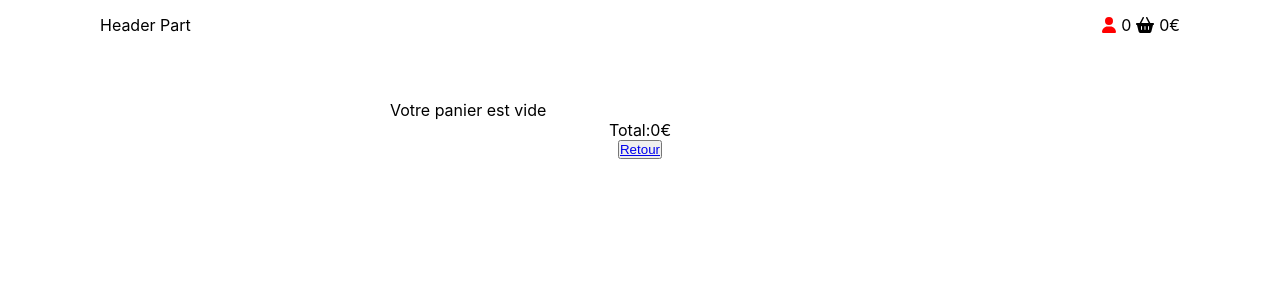
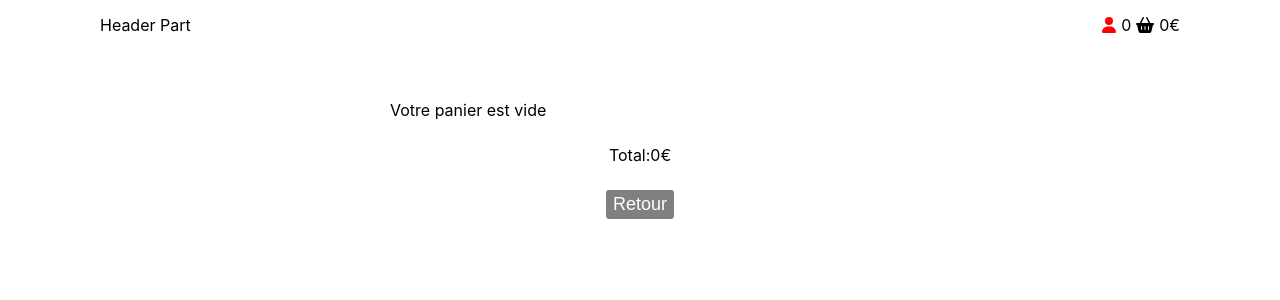
Before and after one commit to AvirKarakitsos/REACT_ecommerce_frontend, a React (Vite) app: page /cart in a window 1280 px wide. Shown: the top 300 px of the page. Built offline with nearby package versions, Linux system fonts and the light colour scheme.

Commit message:
feat: styled buttons

```diff
--- a/src/app/App.scss
+++ b/src/app/App.scss
@@ -6,6 +6,16 @@
     background-color: blue;
     border: none;
     border-radius: 5px;
+}
+
+.toggleButton {
+    margin: 0 3px;
+    padding: 4px 7px;
+    font-size: 18px;
+    color: #fff;
+    background-color: grey;
+    border: none;
+    border-radius: 3px;
 }
 
 .colorGrey {
--- a/src/component/Aside.jsx
+++ b/src/component/Aside.jsx
@@ -14,6 +14,7 @@ const AsideComponent = styled.aside`
     flex-direction: column;
     row-gap: 50px;
     background-color: white;
+    border: 2px solid black;
 `
 
 
@@ -28,9 +29,9 @@ function Aside({isOpen}) {
             <div>
                 <span>Total:</span>
                 <CartTotal/>
-                {counter !== 0 && <button onClick={() => dispatch(emptyCart())}>Vider le panier</button>}
+                {counter !== 0 && <button className="toggleButton" onClick={() => dispatch(emptyCart())}>Vider le panier</button>}
             </div>
-            {counter !== 0 && <button><Link to="/cart">Valider le panier</Link></button>}
+            {counter !== 0 && <button className="validButton"><Link className="noLink" to="/cart">Valider le panier</Link></button>}
         </AsideComponent>
     )
 }
--- a/src/features/cart/CartList.jsx
+++ b/src/features/cart/CartList.jsx
@@ -3,6 +3,7 @@ import { addProduct, deleteProduct, getAllCart } from "./cartSlice"
 import styled from "styled-components"
 
 const ListElement = styled.li`
+    margin: 5px 0;
     display: flex;
     justify-content: space-between;
 `
@@ -38,9 +39,9 @@ function CartList() {
                             <span>{product.name}</span>
                             <span>{(product.unity/100).toFixed(2)}€</span>
                             <div>
-                                <button onClick={() => deleteOneProduct(product.productId)}>-</button>
+                                <button className="toggleButton" onClick={() => deleteOneProduct(product.productId)}>-</button>
                                 <span>{product.quantity}</span>
-                                <button onClick={() => addOneProduct(product)}>+</button>
+                                <button className="toggleButton" onClick={() => addOneProduct(product)}>+</button>
                             </div>
                         </ListElement>) )}
                     </ul>
--- a/src/features/cart/CartToggle.jsx
+++ b/src/features/cart/CartToggle.jsx
@@ -22,11 +22,11 @@ function CartToggle({product}) {
     return (
         filterProduct.length !== 0
             ? <div>
-                <button onClick={deleteOneProduct}>-</button>
+                <button className="toggleButton" onClick={deleteOneProduct}>-</button>
                 <span>{filterProduct[0].quantity}</span>
-                <button onClick={addOneProduct}>+</button>
+                <button className="toggleButton" onClick={addOneProduct}>+</button>
             </div>
-            : <button onClick={addOneProduct}>Ajouter au panier</button>
+            : <button className="validButton" onClick={addOneProduct}>Ajouter au panier</button>
     )
 }
 
--- a/src/pages/Summary.jsx
+++ b/src/pages/Summary.jsx
@@ -17,6 +17,7 @@ const MainContainer = styled.main`
     flex-direction: column;
     align-items: center;
     justify-content: space-between;
+    row-gap: 25px;
     border 1px solid black;
 `
 
@@ -55,7 +56,7 @@ function Summary() {
                     <span>Total:</span><CartTotal/>
                 </div>
                 {count !== 0 && <button className="validButton" onClick={addProduct}>Paiement du panier</button>}
-                <button><Link to='/'>Retour</Link></button>
+                <button className="toggleButton"><Link className="noLink" to='/'>Retour</Link></button>
             </MainContainer>
         </>
     )
```
